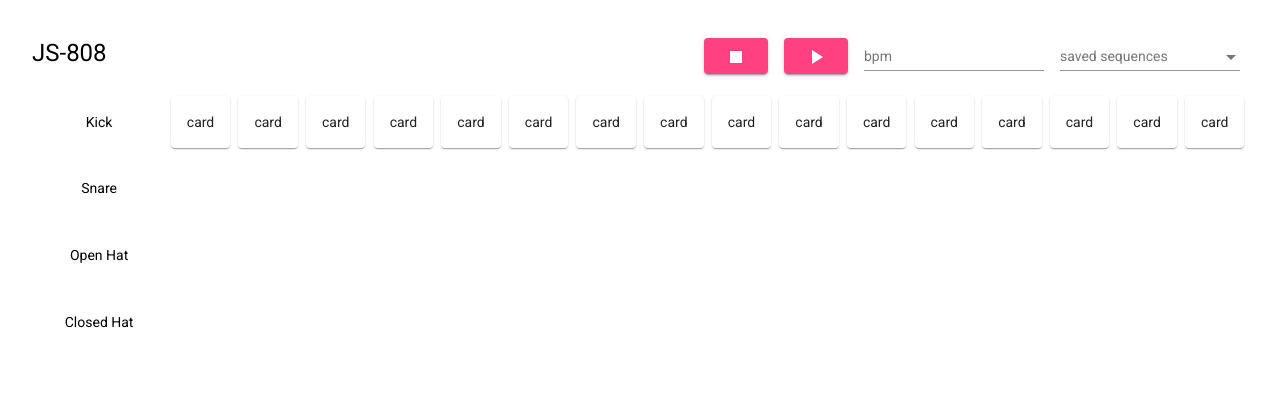
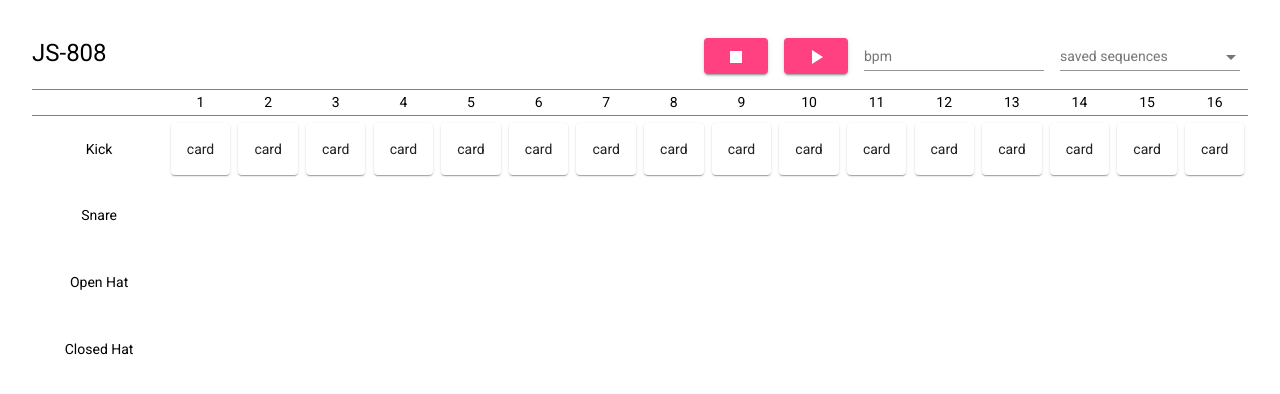
Before and after one commit to dmagill89/DrumMachine, an Angular app: page / in a window 1280 px wide. Shown: the top 394 px of the page. Built offline with nearby package versions, Linux system fonts and the light colour scheme.

Commit message:
switch from beat to step to get terminology correct

```diff
--- a/src/app/app.module.ts
+++ b/src/app/app.module.ts
@@ -18,6 +18,7 @@ import { MatSelectModule } from '@angular/material/select';
 import { ControlsComponent } from './controls/controls.component';
 import { SoundBoardComponent } from './sound-board/sound-board.component';
 import { CdkTableModule } from '@angular/cdk/table';
+import { StepTrackerComponent } from './step-tracker/step-tracker.component';
 
 @NgModule({
   declarations: [
@@ -27,7 +28,8 @@ import { CdkTableModule } from '@angular/cdk/table';
     OpenHatComponent,
     ClosedHatComponent,
     ControlsComponent,
-    SoundBoardComponent
+    SoundBoardComponent,
+    StepTrackerComponent
   ],
   imports: [
     BrowserModule,
--- a/src/app/sound-board/sound-board.component.html
+++ b/src/app/sound-board/sound-board.component.html
@@ -3,6 +3,7 @@
     <h1>JS-808</h1>
     <app-controls></app-controls>
   </header>
+  <app-step-tracker></app-step-tracker>
   <app-kick></app-kick>
   <app-snare></app-snare>
   <app-open-hat></app-open-hat>
--- /dev/null
+++ b/src/app/step-tracker/step-tracker.component.html
@@ -0,0 +1,6 @@
+<mat-grid-list [cols]="18" [rowHeight]="25">
+  <mat-grid-tile [colspan]="2"></mat-grid-tile>
+  <mat-grid-tile *ngFor="let i of beats">
+    {{i}}
+  </mat-grid-tile>
+</mat-grid-list>
--- /dev/null
+++ b/src/app/step-tracker/step-tracker.component.scss
@@ -0,0 +1,4 @@
+mat-grid-list {
+  border-bottom: 1px solid gray;
+  border-top: 1px solid gray;
+}
--- /dev/null
+++ b/src/app/step-tracker/step-tracker.component.ts
@@ -0,0 +1,23 @@
+import { Component, OnInit } from '@angular/core';
+
+@Component({
+  selector: 'app-step-tracker',
+  templateUrl: './step-tracker.component.html',
+  styleUrls: ['./step-tracker.component.scss']
+})
+export class StepTrackerComponent implements OnInit {
+
+  public beats: number[];
+
+  constructor() { }
+
+  ngOnInit(): void {
+
+    this.beats = new Array(15);
+
+    for (let i = 0; i <= 15; i++) {
+      this.beats[i] = i + 1;
+    }
+  }
+
+}
```
Also changed, not shown: 1 other file (tests, documents, lock files or other folders).
